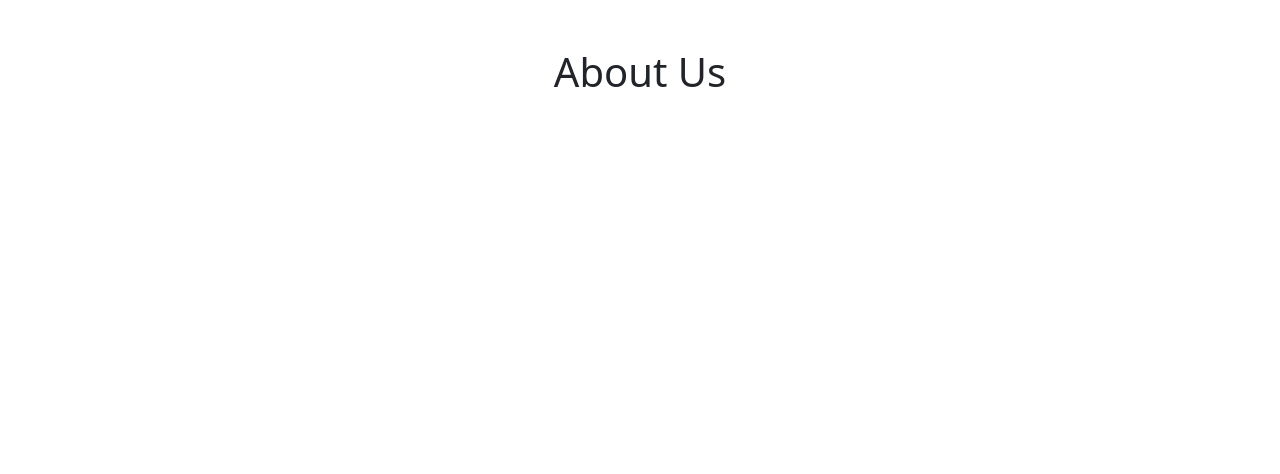
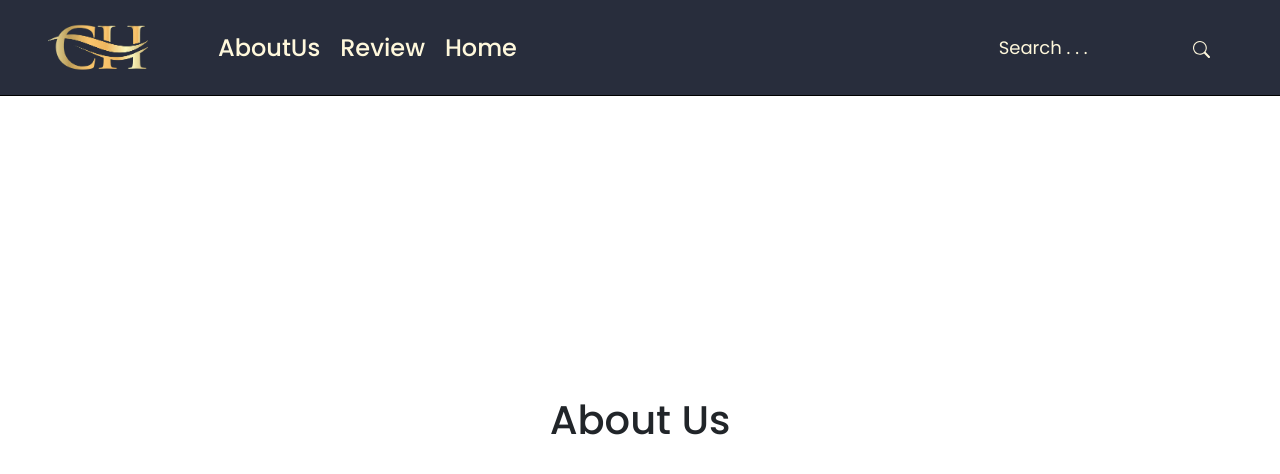
Before and after one commit to proiecte/christianBooksReviews, a website: page src/aboutUs/aboutPage.html in a window 1280 px wide. Drawn offline with nearby package versions, Linux system fonts and the light colour scheme.

Commit message:
navbar created

```diff
--- a/src/aboutUs/aboutPage.html
+++ b/src/aboutUs/aboutPage.html
@@ -8,8 +8,33 @@
         <link href="https://cdn.jsdelivr.net/npm/bootstrap@5.3.0-alpha1/dist/css/bootstrap.min.css" rel="stylesheet"
             integrity="sha384-GLhlTQ8iRABdZLl6O3oVMWSktQOp6b7In1Zl3/Jr59b6EGGoI1aFkw7cmDA6j6gD"
             crossorigin="anonymous" />
+            <link rel="stylesheet" href="../homepage.css" />
+
         <title>Document</title>
     </head>
+    <nav class="container-fluid">
+        <!-- navbar-items -->
+        <div class="navbar-items">
+          <div class="logo">
+            <a href="./homepage.html">
+              <img src="../img/chlogo.png" alt="" />
+            </a>
+          </div>
+          <div class="item"><a href="./aboutPage.html">AboutUs</a></div>
+          <div class="item"><a href="../review.html">Review</a></div>
+          <div class="item"><a href="../homepage.html">Home</a></div>
+          <div class="search-bar">
+            <form action="">
+              <input class="search" type="search" placeholder="Search . . ." />
+              <svg class="icon" xmlns="http://www.w3.org/2000/svg" width="17" height="17" fill="currentColor"
+                class="bi bi-search" viewBox="0 0 16 16">
+                <path
+                  d="M11.742 10.344a6.5 6.5 0 1 0-1.397 1.398h-.001c.03.04.062.078.098.115l3.85 3.85a1 1 0 0 0 1.415-1.414l-3.85-3.85a1.007 1.007 0 0 0-.115-.1zM12 6.5a5.5 5.5 0 1 1-11 0 5.5 5.5 0 0 1 11 0z" />
+              </svg>
+            </form>
+          </div>
+        </div>
+      </nav>
 
     <body>
         <h1 class="mx-auto text-center mt-5">About Us</h1>
```
